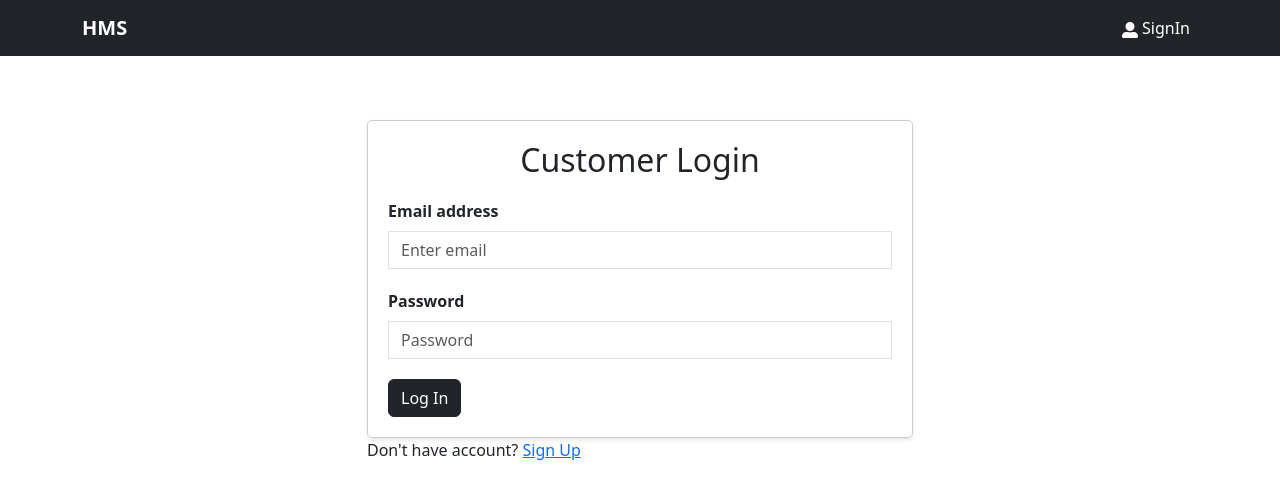
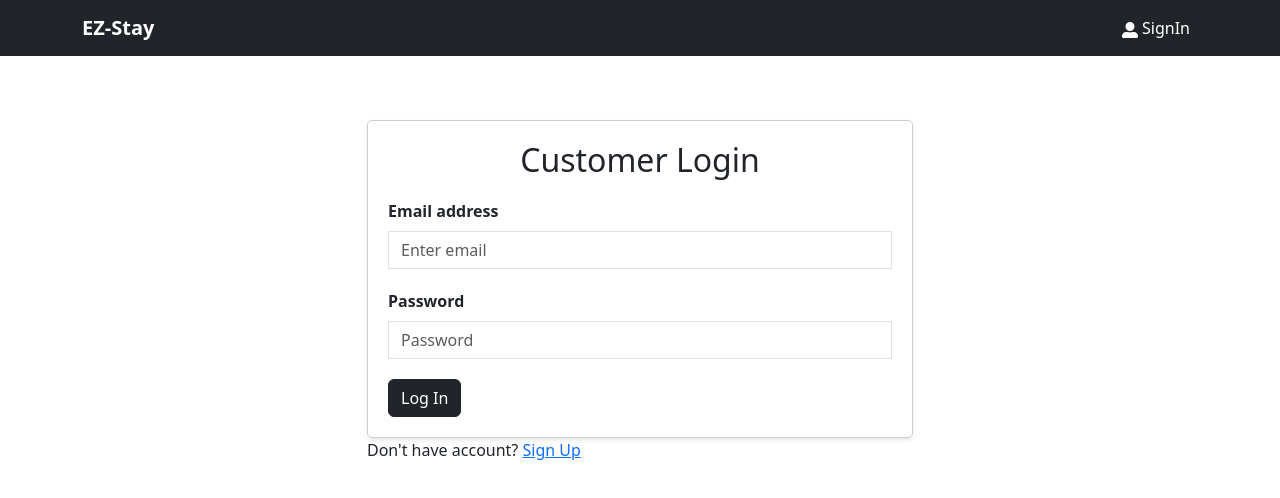
Before and after one commit to jaswanth9959/hotel, a React (Create React App) app in the folder frontend/: page /signin in a window 1280 px wide. Shown: the top 498 px of the page. Built offline with nearby package versions, Linux system fonts and the light colour scheme.

Commit message:
Update Header.jsx

```diff
--- a/frontend/src/components/Header.jsx
+++ b/frontend/src/components/Header.jsx
@@ -36,7 +36,7 @@ function Header() {
         <Container>
           <LinkContainer to="/">
             <Navbar.Brand>
-              <strong>HMS</strong>
+              <strong>EZ-Stay</strong>
             </Navbar.Brand>
           </LinkContainer>
           <Navbar.Toggle aria-controls="basic-navbar-nav" />
```
